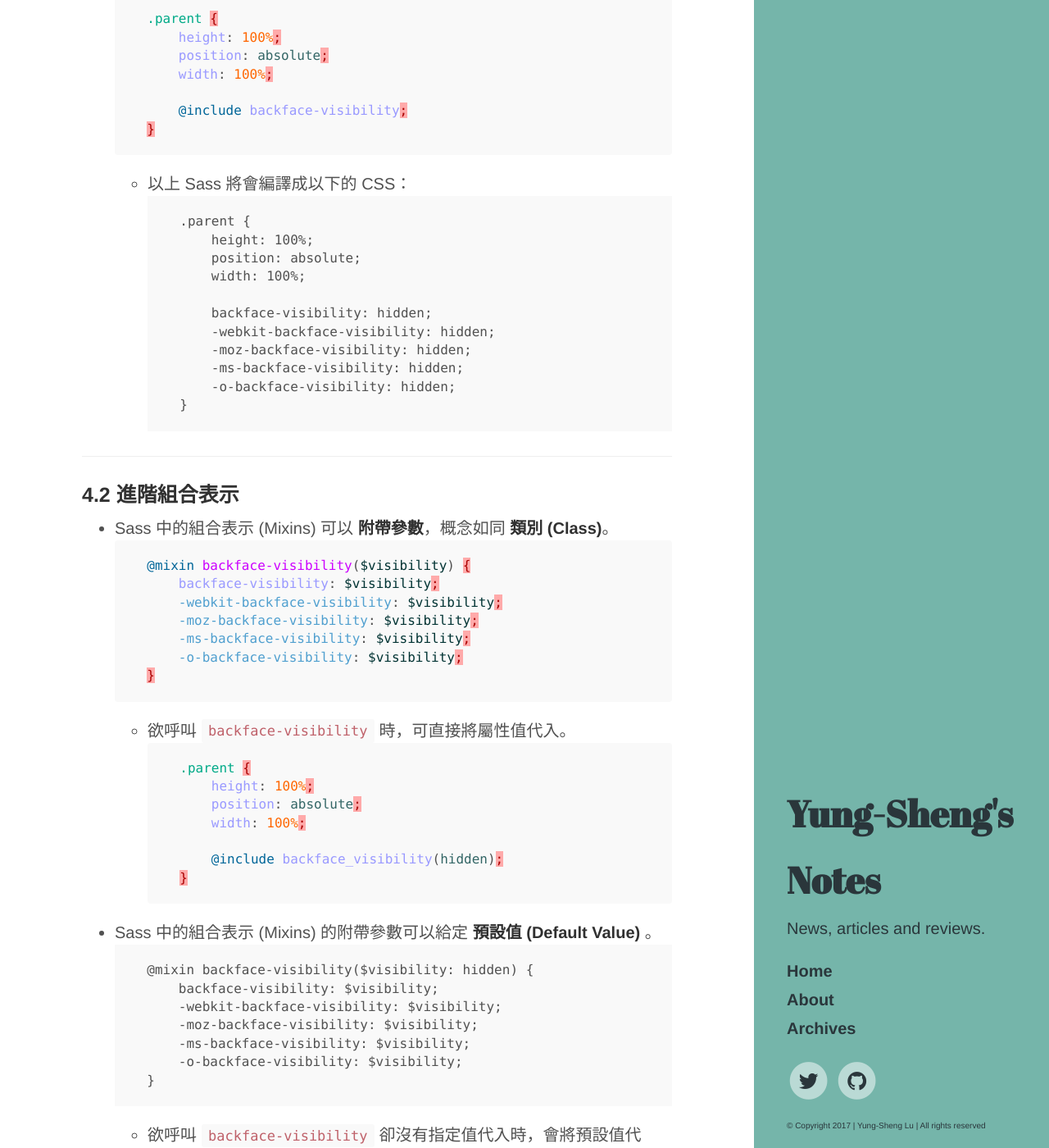
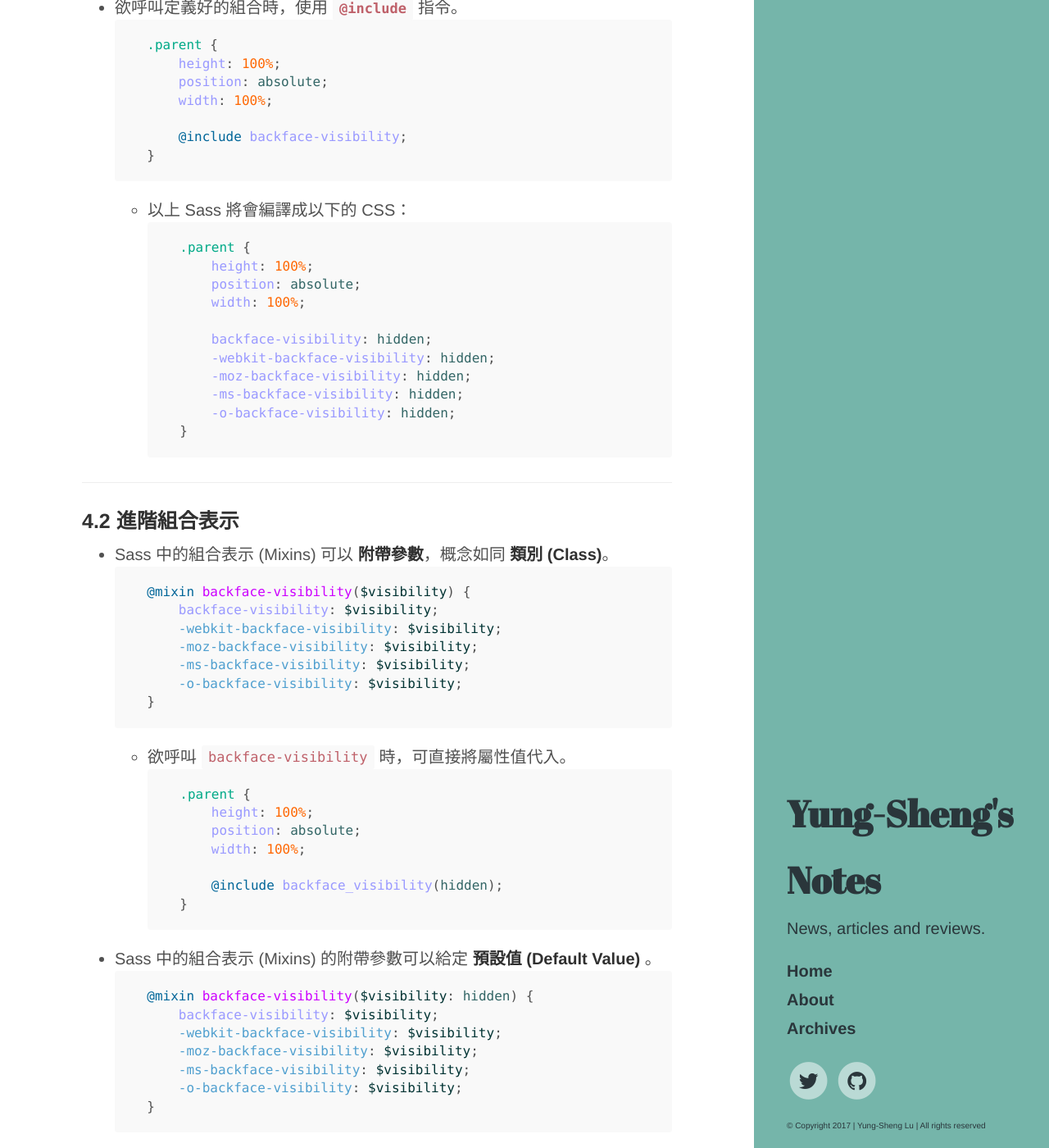
Before and after one commit to dppss90010/yungshenglu.github.io, a Jekyll site: the page built from _posts/2017-12-22-SassNotes4.markdown, in a window 1280 px wide and 1400 px high, scrolled down 1275 px. Shown: the whole window at 82% size. Built offline with Jekyll 4.4.1, drawn with Linux system fonts in a browser that asks for light colours; comment, search, counter and statistics services are not loaded; some of the changed text lies outside the part shown.

Commit message:
Modify sass code block language

````diff
--- a/_posts/2017-12-22-SassNotes4.markdown
+++ b/_posts/2017-12-22-SassNotes4.markdown
@@ -19,12 +19,14 @@ present    :
 
 * 除了上述的巢狀表示 (Nesting) 與變數表示 (Variables)，Sass 也提供 **多重建構 (Multiple construct)** 的方式能**大幅減少反覆撰寫**的困擾。
 
+---
+
 ### 4.1 組合表示
 
 * Sass 中的 **組合表示 (Mixins)** 允許我們將原本 CSS 中的宣告包裝成一個獨立的組合，讓往後撰寫 CSS 可以直接重複使用。
 * Sass 中的 **組合表示 (Mixins)** 在概念上可以理解爲一般程式中的 **函式 (Function)**。
 * 在 Sass 中，以符號 **`@mixin`** 來宣告組合。
-    ```sass
+    ```scss
     @mixin backface-visibility {
         backface-visibility: hidden;
         -webkit-backface-visibility: hidden;
@@ -34,7 +36,7 @@ present    :
     }
     ```
 * 欲呼叫定義好的組合時，使用 **`@include`** 指令。
-    ```sass
+    ```scss
     .parent {
         height: 100%;
         position: absolute;
@@ -44,7 +46,7 @@ present    :
     }
     ```
     * 以上 Sass 將會編譯成以下的 CSS：
-        ```css=0
+        ```css
         .parent {
             height: 100%;
             position: absolute;
@@ -63,7 +65,7 @@ present    :
 ### 4.2 進階組合表示
 
 * Sass 中的組合表示 (Mixins) 可以 **附帶參數**，概念如同 **類別 (Class)**。
-    ```sass
+    ```scss
     @mixin backface-visibility($visibility) {
         backface-visibility: $visibility;
         -webkit-backface-visibility: $visibility;
@@ -73,7 +75,7 @@ present    :
     }
     ```
     * 欲呼叫 `backface-visibility` 時，可直接將屬性值代入。
-        ```sass
+        ```scss
         .parent {
             height: 100%;
             position: absolute;
@@ -83,7 +85,7 @@ present    :
         }
         ```
 * Sass 中的組合表示 (Mixins) 的附帶參數可以給定 **預設值 (Default Value)** 。
-    ```sass=0
+    ```scss
     @mixin backface-visibility($visibility: hidden) {
         backface-visibility: $visibility;
         -webkit-backface-visibility: $visibility;
@@ -94,7 +96,7 @@ present    :
     ```
     * 欲呼叫 `backface-visibility` 卻沒有指定值代入時，會將預設值代入。
 * Sass 中的組合表示 (Mixins) 的附帶 **多個參數** 。
-    ```sass
+    ```scss
     @mixin stripes($direction, $width-percent, $stripe-color, $stripe-background: #FFFFFF) {
         background: repeating-linear-gradient(
             $direction,
@@ -114,7 +116,7 @@ present    :
     );
     ```
     * 欲呼叫 `stripe` 時，可以將事先定義的 **多個參數組合** 代入。
-        ```sass
+        ```scss
         .parent {
             height: 100%;
             width: 100%;
@@ -123,12 +125,14 @@ present    :
         }
         ```
 
+---
+
 ### 4.3 字串內插 (String interpolation)
 
 * Sass 的字串內插是將一個字串型態的變數**放置在二個字串之間**。
 * 對於 Sass 的組合表示而言，字串內插允許我們能在選取項中重複使用 **相同的字串變數** 或 **檔案名稱**。
 * 在 Sass 中，以符號 **`#{$variable}`** 來表示字串內插。
-    ```sass
+    ```scss
     @mixin photo-content($file) {
         /* 字串內插 */
         content: url(#{$file}.jpg);
@@ -150,12 +154,14 @@ present    :
         }
         ```
 
+---
+
 ### 4.4 Pseudo-class 與 Pseudo-element 的巢狀組合表示
 
 * Sass 中允許 **`&` 選取項** 在組合表示中使用。[請參考 2.1.3]
 * 若在使用 `&` 選取項找不到對應的母代選取項 時，則 Sass 會回傳錯誤訊息。
 * 以下 Sass 程式中的 `&` 會根據所呼叫選取項找到對應的 **母代選取項** 。
-    ```sass=0
+    ```scss
     @mixin text-hover($color) {
         &:hover {
             color: $color;
````
Also changed, not shown: _posts/2017-12-21-SassNotes3.markdown (+5 -3 lines), _posts/2017-12-23-SassNotes5.markdown (+7 -5 lines).
